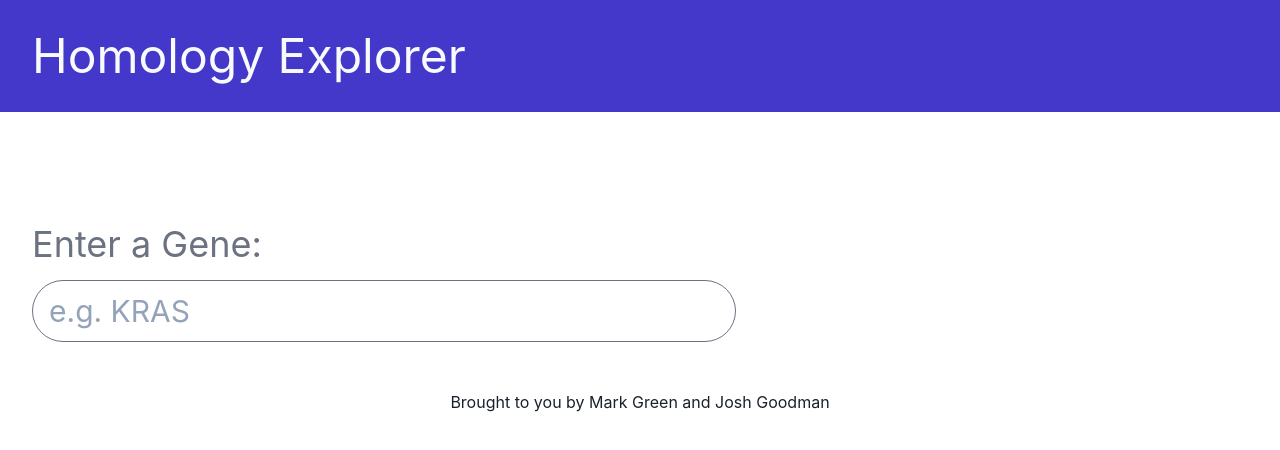
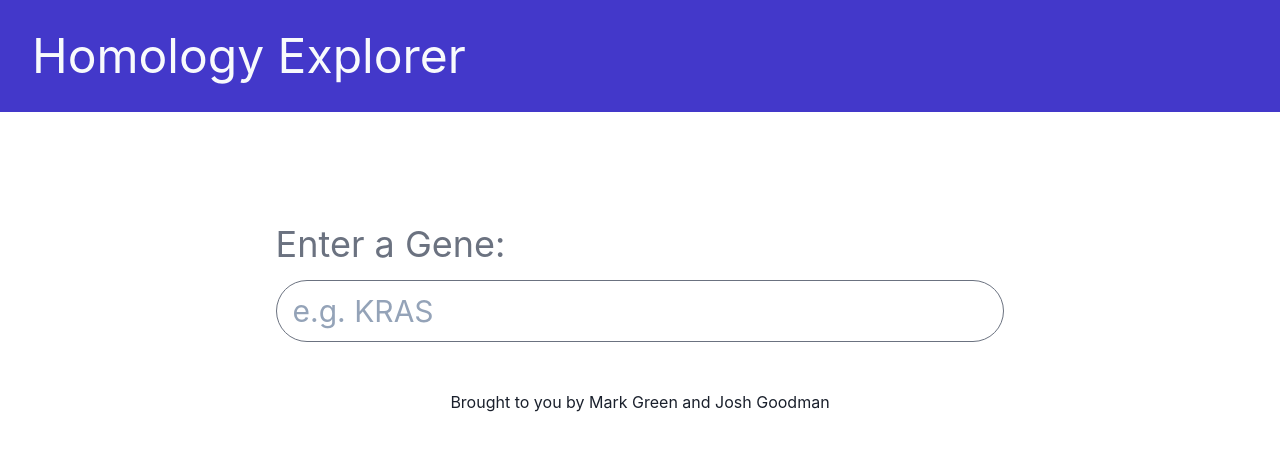
Before and after one commit to jogoodma/homology-explorer, a React (Vite) app in the folder apps/ui/: page / in a window 1280 px wide. Shown: the top 450 px of the page. Built offline with nearby package versions, Linux system fonts and the light colour scheme.

Commit message:
Centered gene search form

```diff
--- a/apps/ui/src/pages/index.tsx
+++ b/apps/ui/src/pages/index.tsx
@@ -30,7 +30,7 @@ export default function Home() {
     .slice(0, 19);
 
   return (
-    <section id="search" className="mt-20 w-3/5 p-8">
+    <section id="search" className="mt-20 p-8 flex justify-center">
       <GeneSearch onChange={(value) => setGene(value)} />
       <GeneResults results={geneResults} />
     </section>
```
